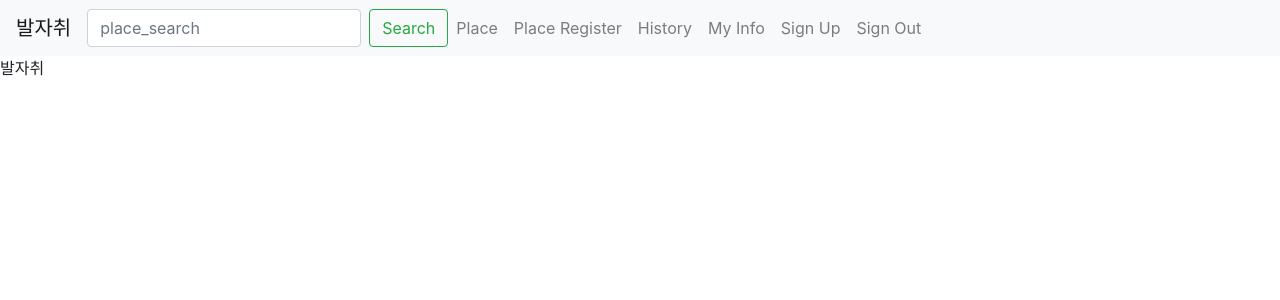
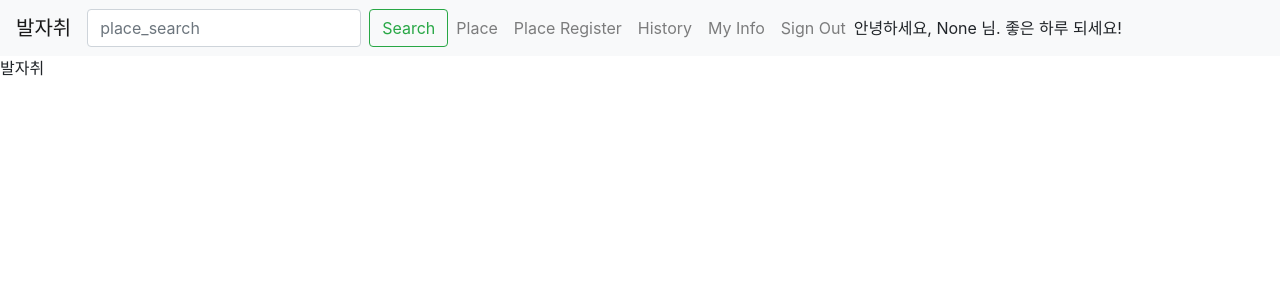
Before and after one commit to H43RO/Footprint, a Django app: page / in a window 1280 px wide. Shown: the top 300 px of the page. Run offline with Django 3.2, Linux system fonts and the light colour scheme; the visitor is signed in with stand-in values (Sample User, id 1); parts of the project's set-up code (start-up, migrations or seed data) failed here and were passed over; some libraries are stand-ins or nearby versions.

Commit message:
[jinsol] : 로그인, 로그아웃 구현
footprints/settings.py : AUTHNTICAION_BACKENDS 선언
base.html : 로그인,로그아웃에 따라 달라지는 네비게이션 바 폼 구현

```diff
--- a/Web/Project_Footprint/website/templates/base.html
+++ b/Web/Project_Footprint/website/templates/base.html
@@ -33,22 +33,29 @@
             <a class="nav-link" href="#">History</a>
           </li>
           <li class="nav-item">
+            {% if request.user.is_authenticated %}
                 <a class="nav-link" href="/list">My Info</a>
+            {% endif %}
           </li>
           <li class="nav-item">
+            {% if not request.user.is_authenticated %}
                 <a class="nav-link" href="/signup">Sign Up</a>
+            {% endif %}
           </li>
-          <li class="">
-            {% if user.is_authenticated %}
+          <li class="nav-item">
+            {% if request.user.is_authenticated %}
                 <a class="nav-link" href="/signout">Sign Out</a>
             {% else %}
                 <a class="nav-link" href="/signin">Sign In</a>
             {% endif %}
           </li>
-<!--          <li class="nav-item">-->
-<!--            <a class="nav-link" href="/signin">Sign In</a>-->
-<!--          </li>-->
         </ul>
+        {% if request.user.is_authenticated %}
+          <p class="nav navbar-nav navbar-right">
+            안녕하세요, {{user.nickname}} 님. 좋은 하루 되세요!
+          </p>
+        {% endif %}
+
       </div>
     </nav>
     {% block content %}
--- a/Web/Project_Footprint/website/views.py
+++ b/Web/Project_Footprint/website/views.py
@@ -52,6 +52,8 @@ def signin(request):
         else:
             # print(0)
             messages.error(request, '이메일 혹은 비밀번호를 다시 입력해주세요')
+            return HttpResponseRedirect('../signin/')
+
     else:
         form = SignInForm()
     return render(request, 'signin.html', {'form': form})
```
Also changed, not shown: Web/Project_Footprint/footprint/settings.py (line endings or trailing spaces). Lines whose indentation alone changed are shown as unchanged.
